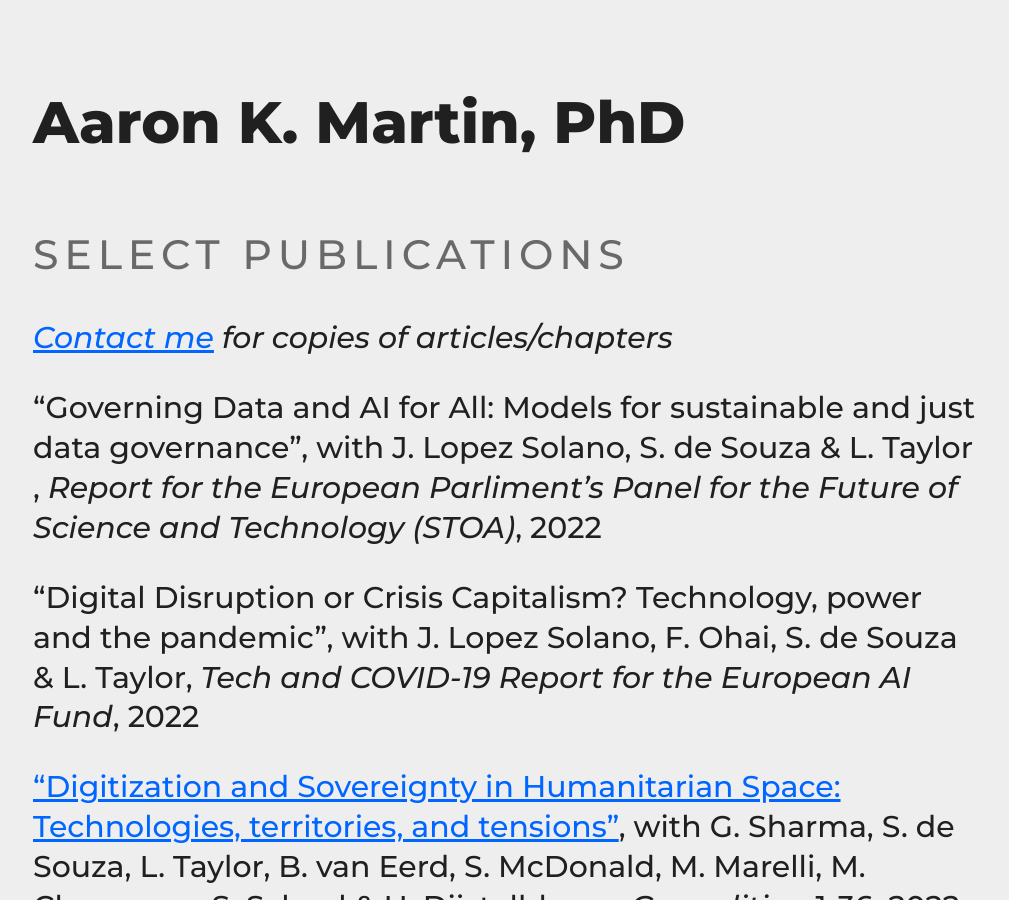
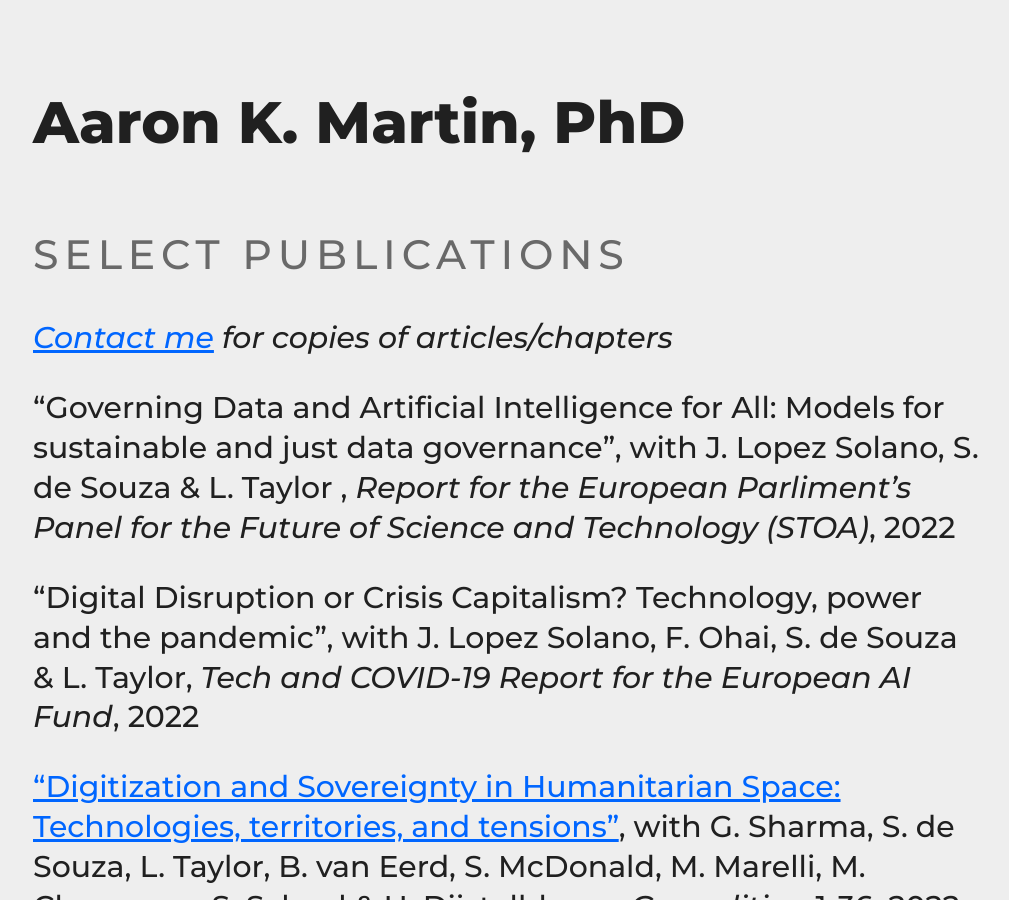
Before and after one commit to haroonalrasheed/641a, a Jekyll site: the page built from select-publications/index.md, in a window 1280 px wide and 900 px high. Shown: the whole window, without its empty margins (131-1140 px from the left). Built offline with Jekyll 4.4.1, drawn with Linux system fonts in a browser that asks for light colours.

Commit message:
Update index.md

```diff
--- a/select-publications/index.md
+++ b/select-publications/index.md
@@ -6,7 +6,7 @@ title: Select Publications
 ## Select Publications
 _[Contact me](mailto:a.k.martin@uvt.nl) for copies of articles/chapters_
 
-"Governing Data and AI for All: Models for sustainable and just data governance", with J. Lopez Solano, S. de Souza & L. Taylor , _Report for the European Parliment's Panel for the Future of Science and Technology (STOA)_, 2022
+"Governing Data and Artificial Intelligence for All: Models for sustainable and just data governance", with J. Lopez Solano, S. de Souza & L. Taylor , _Report for the European Parliment's Panel for the Future of Science and Technology (STOA)_, 2022
 
 "Digital Disruption or Crisis Capitalism? Technology, power and the pandemic", with J. Lopez Solano, F. Ohai, S. de Souza & L. Taylor, _Tech and COVID-19 Report for the European AI Fund_, 2022
 
```
